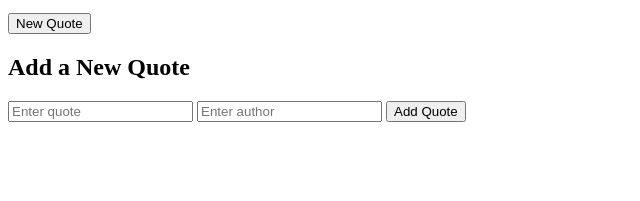
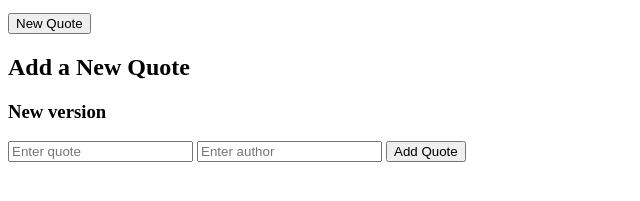
Before and after one commit to eyuell21/Quote-Generator, a plain HTML site: page frontend/index.html in a window 1280 px wide. Shown: the part 101-302 px from the top of the page, without its empty margins (0-640 px from the left). Drawn offline with Linux system fonts and the light colour scheme; no server answers.

Commit message:
text: add a new version tag to test change

```diff
--- a/frontend/index.html
+++ b/frontend/index.html
@@ -11,6 +11,7 @@
   <button id="new-quote-btn">New Quote</button>
 
   <h2>Add a New Quote</h2>
+  <h3>New version</h3>
   <form id="quote-form">
     <input type="text" id="new-quote" placeholder="Enter quote" required />
     <input type="text" id="new-author" placeholder="Enter author" required />
```
